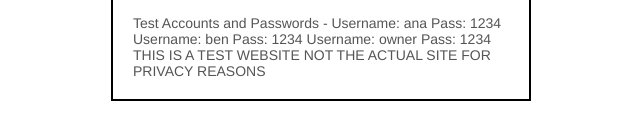
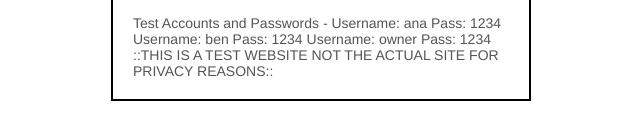
Before and after one commit to Nx3ll/Mini-Mart-Inventory, a plain HTML site: page index.html in a window 1280 px wide. Shown: the part 501-640 px from the top of the page, 319-959 px from the left. Drawn offline with Linux system fonts and the light colour scheme.

Commit message:
Update index.html

```diff
--- a/index.html
+++ b/index.html
@@ -25,7 +25,7 @@
           <input class="in" id="password" type="password" autocomplete="current-password">
         </div>
         <button class="btn" id="login-button">Log in</button>
-        <div class="note">Test Accounts and Passwords - Username: ana Pass: 1234 Username: ben Pass: 1234 Username: owner Pass: 1234 THIS IS A TEST WEBSITE NOT THE ACTUAL SITE FOR PRIVACY REASONS</div>
+        <div class="note">Test Accounts and Passwords - Username: ana Pass: 1234 Username: ben Pass: 1234 Username: owner Pass: 1234 ::THIS IS A TEST WEBSITE NOT THE ACTUAL SITE FOR PRIVACY REASONS::</div>
       </div>
     </main>
     <!-- Scripts -->
```
